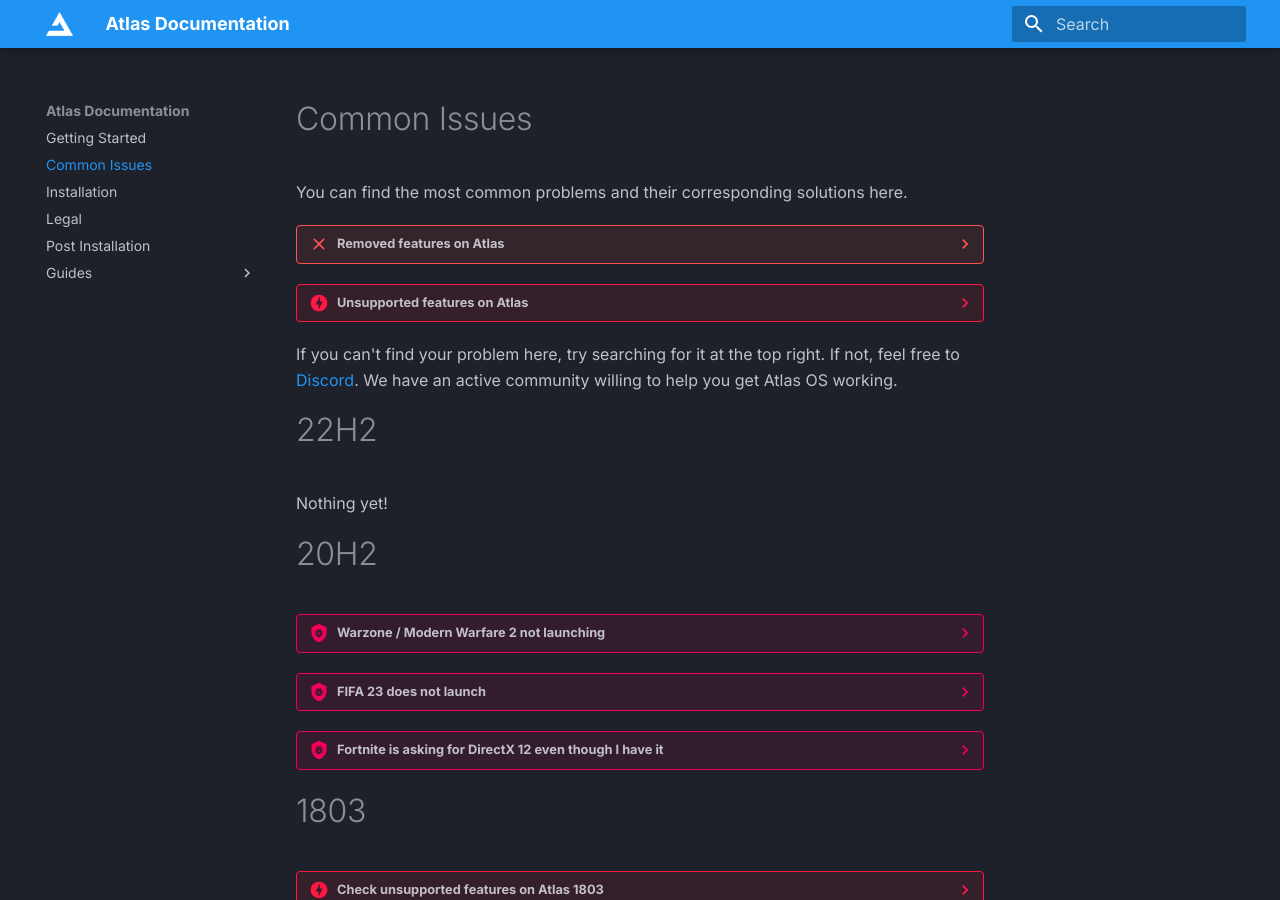
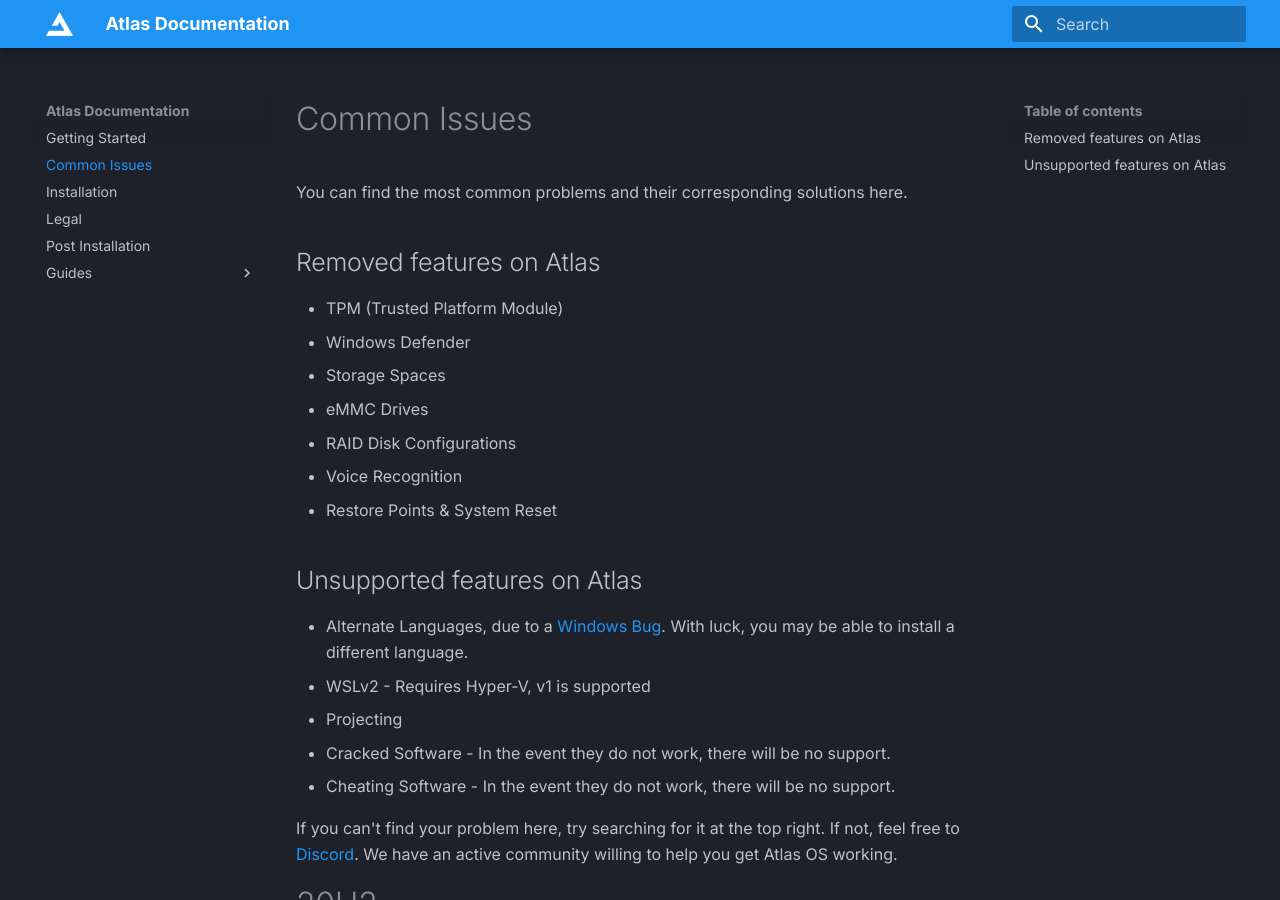
Before and after one commit to Atlas-OS/docs, an MkDocs documentation site: the page built from docs/Common Issues.md, in a window 1280 px wide and 900 px high. Built offline with MkDocs 1.6.1 and Material for MkDocs 9.7.7, drawn with Linux system fonts in a browser that asks for light colours.

Commit message:
cahnge formatting

```diff
--- a/docs/Common Issues.md
+++ b/docs/Common Issues.md
@@ -2,26 +2,23 @@
 
 You can find the most common problems and their corresponding solutions here.
 
-??? failure "Removed features on Atlas"
-    - TPM (Trusted Platform Module)
-    - Windows Defender
-    - Storage Spaces
-    - eMMC Drives
-    - RAID Disk Configurations
-    - Voice Recognition
-    - Restore Points & System Reset
+## Removed features on Atlas
+- TPM (Trusted Platform Module)
+- Windows Defender
+- Storage Spaces
+- eMMC Drives
+- RAID Disk Configurations
+- Voice Recognition
+- Restore Points & System Reset
 
-??? danger "Unsupported features on Atlas"
-    - Alternate Languages, due to a [Windows Bug](https://docs.microsoft.com/en-us/windows-hardware/manufacture/desktop/language-packs-known-issue). With luck, you may be able to install a different language.
-    - WSLv2 - Requires Hyper-V, v1 is supported
-    - Projecting
-    - Cracked Software - In the event they do not work, there will be no support.
-    - Cheating Software - In the event they do not work, there will be no support.
+## Unsupported features on Atlas
+- Alternate Languages, due to a [Windows Bug](https://docs.microsoft.com/en-us/windows-hardware/manufacture/desktop/language-packs-known-issue). With luck, you may be able to install a different language.
+- WSLv2 - Requires Hyper-V, v1 is supported
+- Projecting
+- Cracked Software - In the event they do not work, there will be no support.
+- Cheating Software - In the event they do not work, there will be no support.
 
 If you can't find your problem here, try searching for it at the top right. If not, feel free to [Discord](https://discord.com/servers/atlas-795710270000332800). We have an active community willing to help you get Atlas OS working.
-
-# 22H2
-Nothing yet!
 
 # 20H2
 
```
